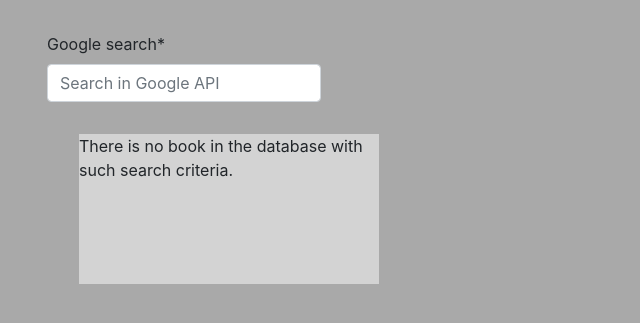
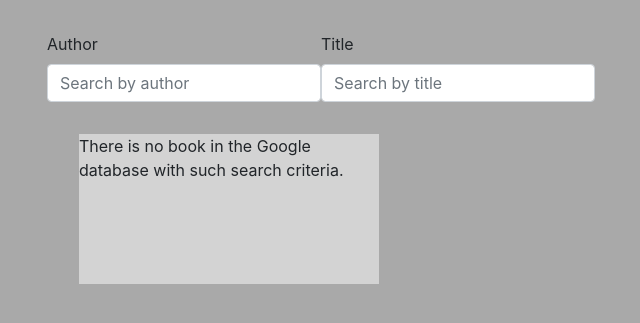
Before and after one commit to nixonsparrow/BookWorm, a Django app: page /book/import in a window 1280 px wide. Shown: the top 323 px of the page, without its empty margins (1-641 px from the left). Run offline with Django 4.2, Linux system fonts and the light colour scheme; parts of the project's set-up code (start-up, migrations or seed data) failed here and were passed over; some libraries are stand-ins or nearby versions.

Commit message:
Separated Google search into author and title

```diff
--- a/books/forms.py
+++ b/books/forms.py
@@ -33,4 +33,7 @@
 
 
 class GoogleAPIForm(forms.Form):
-    google_search = forms.CharField(max_length=100, widget=forms.TextInput(attrs={'placeholder': 'Search in Google API'}))
+    google_search_author = forms.CharField(label='Author', max_length=100, required=False,
+                                           widget=forms.TextInput(attrs={'placeholder': 'Search by author'}))
+    google_search_title = forms.CharField(label='Title', max_length=100, required=False,
+                                          widget=forms.TextInput(attrs={'placeholder': 'Search by title'}))
--- a/books/templates/books/import_from_google.html
+++ b/books/templates/books/import_from_google.html
@@ -34,13 +34,9 @@
     {% empty %}
         <div class="ml-5 mt-3 d-flex book-container">
             <div>
-                There is no book in the database with such search criteria.
+                There is no book in the Google database with such search criteria.
             </div>
         </div>
     {% endfor %}
 
-        <div id="google_search_results">
-            {{ google_search_results }}
-        </div>
-
 {% endblock content %}
--- a/books/views.py
+++ b/books/views.py
@@ -92,55 +92,62 @@
     form_class = GoogleAPIForm
 
     def post(self, request, *args, **kwargs):
-        query = self.get_form_kwargs()['data']['google_search']
-        google_request = requests.get('https://www.googleapis.com/books/v1/volumes?q=' + query)
+        in_author = self.get_form_kwargs()['data']['google_search_author']
+        in_title = self.get_form_kwargs()['data']['google_search_title']
+
+        query_link = 'https://www.googleapis.com/books/v1/volumes?q='
+        query_link += f'intitle:{in_title}+' if in_title else ''
+        query_link += f'inauthor:{in_author}+' if in_author else ''
+
+        print(query_link)
+        google_request = requests.get(query_link)
 
         books = []
         next_id = 1
+        print(google_request)
 
-        for google_book in google_request.json()['items']:
-            # get those values only if available - otherwise get None
-            title = google_book['volumeInfo']['title']
-            author = ', '.join(google_book['volumeInfo']['authors']) if 'authors' in google_book['volumeInfo'] else ''
-            pub_date = google_book['volumeInfo']['publishedDate'] if 'publishedDate' in google_book['volumeInfo'] else ''
-            page_count = int(google_book['volumeInfo']['pageCount']) if 'pageCount' in google_book['volumeInfo'] else None
+        if 'items' in google_request.json():
+            for google_book in google_request.json()['items']:
+                # get those values only if available - otherwise get None
+                title = google_book['volumeInfo']['title'] if 'title' in google_book['volumeInfo'] else ''
+                author = ', '.join(google_book['volumeInfo']['authors']) if 'authors' in google_book['volumeInfo'] else ''
+                pub_date = google_book['volumeInfo']['publishedDate'] if 'publishedDate' in google_book['volumeInfo'] else ''
+                page_count = int(google_book['volumeInfo']['pageCount']) if 'pageCount' in google_book['volumeInfo'] else None
 
-            if 'imageLinks' in google_book['volumeInfo']:
-                thumbnail = google_book['volumeInfo']['imageLinks']['thumbnail'] if 'thumbnail' in google_book['volumeInfo']['imageLinks'] else None
-            else:
-                thumbnail = None
+                if 'imageLinks' in google_book['volumeInfo']:
+                    thumbnail = google_book['volumeInfo']['imageLinks']['thumbnail'] if 'thumbnail' in google_book['volumeInfo']['imageLinks'] else None
+                else:
+                    thumbnail = None
 
-            isbn, isbn_10 = None, None
-            if 'industryIdentifiers' in google_book['volumeInfo']:
-                for identifier in google_book['volumeInfo']['industryIdentifiers']:
-                    if identifier['type'] == 'ISBN_13':
-                        isbn = identifier['identifier']
-                    elif identifier['type'] == 'ISBN_10':
-                        isbn_10 = identifier['identifier']
+                isbn, isbn_10 = None, None
+                if 'industryIdentifiers' in google_book['volumeInfo']:
+                    for identifier in google_book['volumeInfo']['industryIdentifiers']:
+                        if identifier['type'] == 'ISBN_13':
+                            isbn = identifier['identifier']
+                        elif identifier['type'] == 'ISBN_10':
+                            isbn_10 = identifier['identifier']
 
-            # Add dummy data to date without day and/or month to fit search queries
-            if 0 < len(pub_date):
-                while len(pub_date) < 10:
-                    pub_date += '-01'
+                # Add dummy data to date without day and/or month to fit search queries
+                if 0 < len(pub_date):
+                    while len(pub_date) < 10:
+                        pub_date += '-01'
 
-            language_tag = google_book['volumeInfo']['language']
+                language_tag = google_book['volumeInfo']['language']
 
-            books.append({
-                'id': next_id,
-                'title': title,
-                'author': author,
-                'isbn': isbn,
-                'isbn_10': isbn_10,
-                'pub_date': pub_date,
-                'cover_link': thumbnail,
-                'language': language_tag,
-                'get_full_language': get_language_name_from_tag(language_tag),
-                'page_count': page_count
-                })
+                books.append({
+                    'id': next_id,
+                    'title': title,
+                    'author': author,
+                    'isbn': isbn,
+                    'isbn_10': isbn_10,
+                    'pub_date': pub_date,
+                    'cover_link': thumbnail,
+                    'language': language_tag,
+                    'get_full_language': get_language_name_from_tag(language_tag),
+                    'page_count': page_count
+                    })
 
-            next_id += 1
-
-        print(books)
+                next_id += 1
 
         return render(request, self.template_name, {'google_search_results': books,
                                                     'form': self.get_form()})
```
